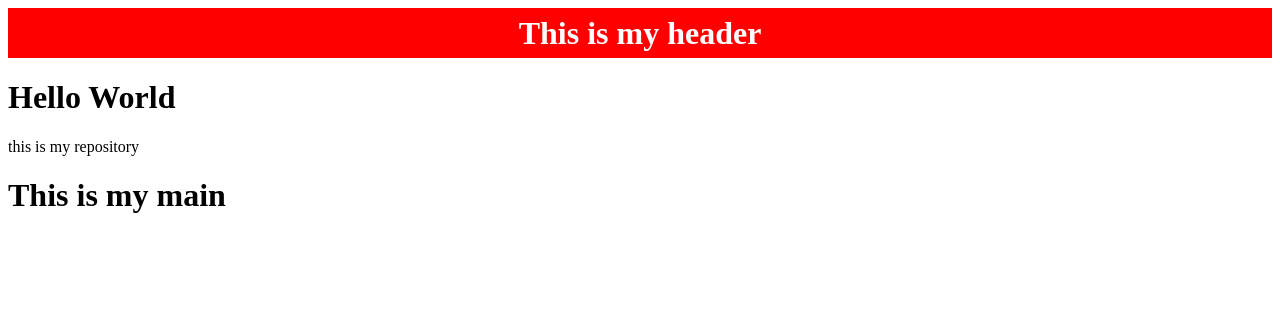
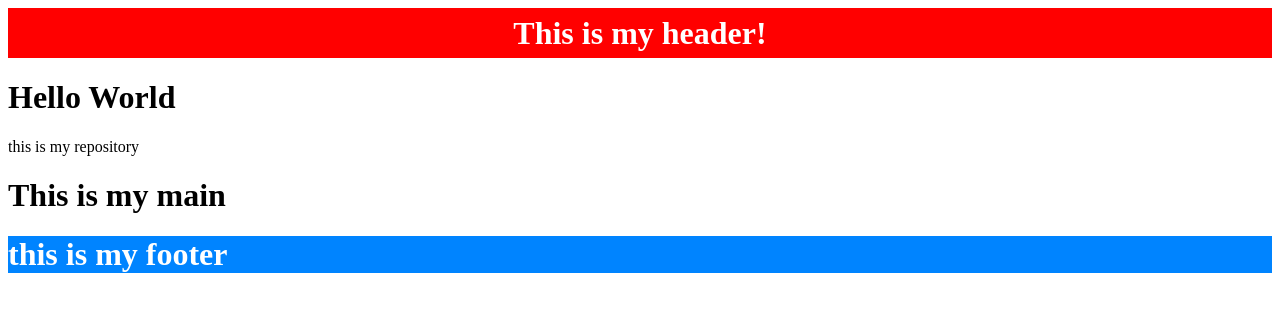
Before and after one commit to sabisForSchool/learning-github, a plain HTML site: page index.html in a window 1280 px wide. Drawn offline with Linux system fonts and the light colour scheme.

Commit message:
adding a footer tag

```diff
--- a/index.html
+++ b/index.html
@@ -14,16 +14,23 @@
             justify-content: center;
             align-items: center;
         }
+        footer{
+            background-color: rgb(0, 132, 255);
+            color: white;
+        }
     </style>
 </head>
 <body>
     <header>
-        <h1>This is my header</h1>
+        <h1>This is my header!</h1>
     </header>
     <h1>Hello World</h1>
     <p>this is my repository</p>
     <main>
         <h1>This is my main</h1>
     </main>
+    <footer class="centraliza">
+        <h1>this is my footer</h1>
+    </footer>
 </body>
 </html>
```
